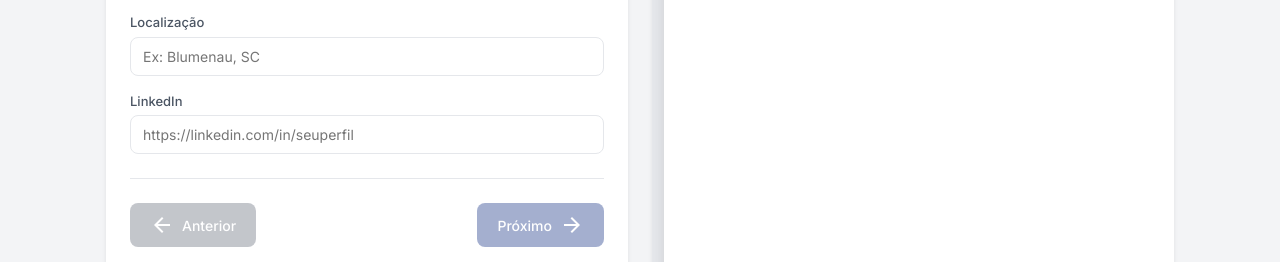
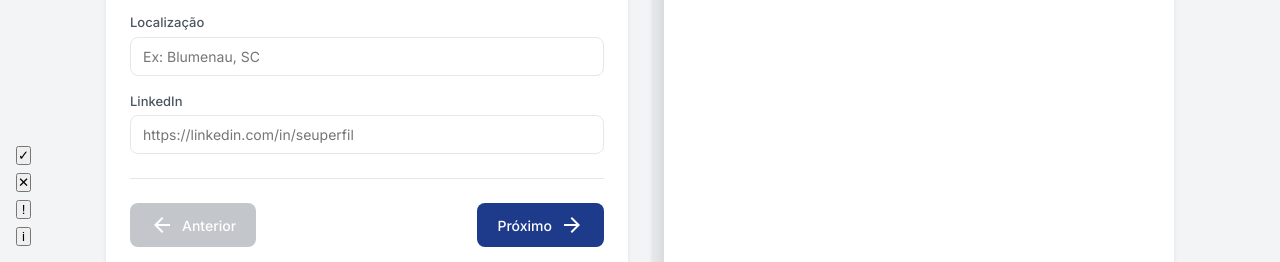
Before and after one commit to thealexcesar/curriculofacil, a plain HTML site: page src/index.html in a window 1280 px wide. Shown: the part 538-800 px from the top of the page. Drawn offline with nearby package versions, Linux system fonts and the light colour scheme; a script that the page names is missing; files whose address does not match are found by name.

Commit message:
refactor: reorganize js into components, services and utils

```diff
--- a/src/index.html
+++ b/src/index.html
@@ -153,6 +153,14 @@
     </div>
 
   </div>
+
+<div class="no-print" style="position:fixed;bottom:16px;left:16px;display:flex;flex-direction:column;gap:8px;z-index:9998">
+  <button onclick="showToast('Dados salvos', 'success')">✓</button>
+  <button onclick="showToast('Erro ao salvar', 'error')">✕</button>
+  <button onclick="showToast('Atenção', 'warning')">!</button>
+  <button onclick="showToast('Dica', 'info')">i</button>
+</div>
+
 </div>
 
 <script src="js/toast.js"></script>
--- a/src/js/experience.js
+++ b/src/js/components/ExperienceItem.js
@@ -22,7 +22,6 @@ function addExperience(prefill = {}) {
     <div class="field-row">
       <div class="field">
         <label>Cargo *</label>
-        <input type="text" class="exp-title" placeholder="Ex: Desenvolvedor Web" value="${prefill.title || ''}">
       </div>
       <div class="field">
         <label>Empresa *</label>
```
Also changed, not shown: src/js/components/EducationItem.js (renamed from src/js/education.js), src/js/components/Preview.js (added), src/js/components/ProfileSection.js (renamed from src/js/profile.js), src/js/components/Toast.js (renamed from src/js/toast.js), src/js/services/NavigationService.js (renamed from src/js/navigation.js), src/js/services/StateService.js (added), src/js/services/StorageService.js (added), src/js/utils/masks.js (renamed from src/js/validation.js).
